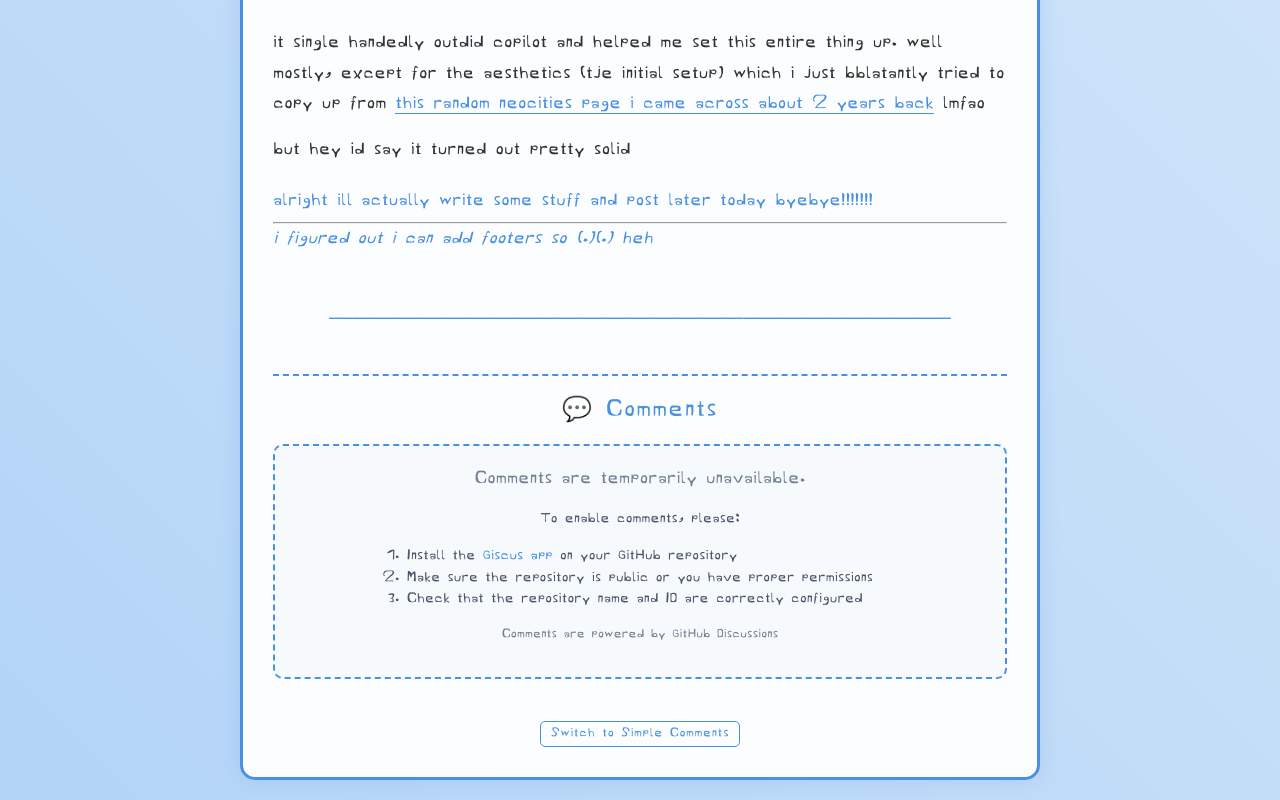
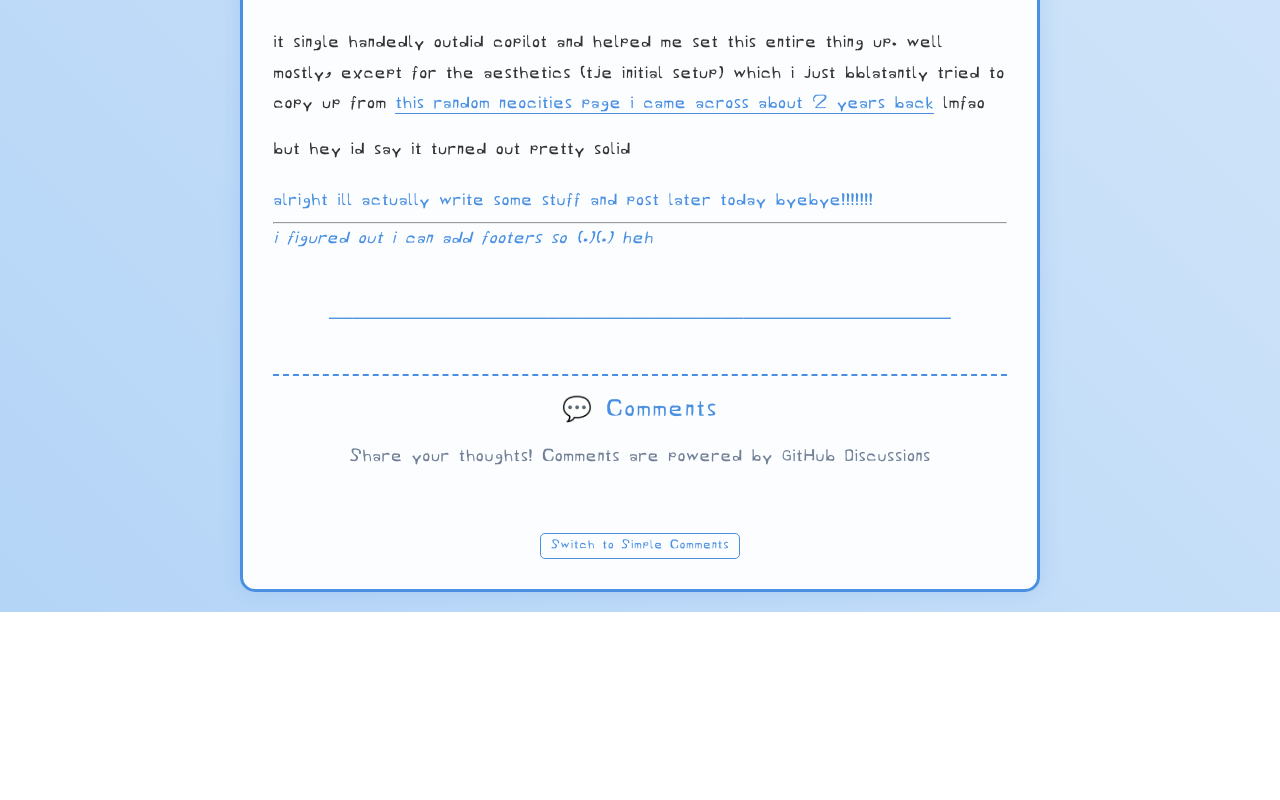
Before and after one commit to kio42069/yapping, a React (Vite) app: page /blog/its-finally-ready in a window 1280 px wide. Shown: the part 613-1413 px from the top of the page. After the commit the page ends 1225 px from the top, so only its background shows below. Built offline with nearby package versions, Linux system fonts and the light colour scheme.

Commit message:
comment work?

```diff
--- a/src/components/Giscus.jsx
+++ b/src/components/Giscus.jsx
@@ -1,73 +1,51 @@
-import React, { useState, useEffect } from 'react'
-import Giscus from '@giscus/react'
+import React, { useEffect, useRef } from 'react'
 
 const GiscusComments = () => {
-  const [giscusError, setGiscusError] = useState(false)
-  const [isLoading, setIsLoading] = useState(true)
+  const commentsRef = useRef(null)
+  const scriptLoaded = useRef(false)
 
   useEffect(() => {
-    // Check if Giscus is properly configured after a delay
-    const timer = setTimeout(() => {
-      const giscusFrame = document.querySelector('iframe[src*="giscus.app"]')
-      if (!giscusFrame) {
-        setGiscusError(true)
+    if (commentsRef.current && !scriptLoaded.current) {
+      // Remove any existing script to avoid duplicates
+      const existingScript = document.querySelector('script[src="https://giscus.app/client.js"]')
+      if (existingScript) {
+        existingScript.remove()
       }
-      setIsLoading(false)
-    }, 3000)
 
-    return () => clearTimeout(timer)
+      console.log('Creating new Giscus script...')
+
+      // Create and insert the script
+      const script = document.createElement('script')
+      script.src = "https://giscus.app/client.js"
+      script.setAttribute('data-repo', "kio42069/yapping")
+      script.setAttribute('data-repo-id', "R_kgDOPC7QwA")
+      script.setAttribute('data-category', "General")
+      script.setAttribute('data-category-id', "DIC_kwDOPC7QwM4CsKXr")
+      script.setAttribute('data-mapping', "pathname")
+      script.setAttribute('data-strict', "0")
+      script.setAttribute('data-reactions-enabled', "1")
+      script.setAttribute('data-emit-metadata', "0")
+      script.setAttribute('data-input-position', "bottom")
+      script.setAttribute('data-theme', "catppuccin_frappe")
+      script.setAttribute('data-lang', "en")
+      script.setAttribute('crossorigin', "anonymous")
+      script.async = true
+
+      // Add event listeners for script loading events
+      script.onload = () => {
+        console.log('Giscus script loaded successfully!')
+        scriptLoaded.current = true
+      }
+
+      script.onerror = (error) => {
+        console.error('Error loading Giscus script:', error)
+      }
+
+      commentsRef.current.appendChild(script)
+    }
   }, [])
 
-  if (isLoading) {
-    return (
-      <div className="comments-section">
-        <h3 style={{ color: '#4a90e2', textAlign: 'center', marginBottom: '20px' }}>
-          💬 Comments
-        </h3>
-        <p style={{ textAlign: 'center', color: '#718096', marginBottom: '20px' }}>
-          Loading comments...
-        </p>
-      </div>
-    )
-  }
 
-  if (giscusError) {
-    return (
-      <div className="comments-section">
-        <h3 style={{ color: '#4a90e2', textAlign: 'center', marginBottom: '20px' }}>
-          💬 Comments
-        </h3>
-        <div style={{
-          background: '#f7fafc',
-          padding: '20px',
-          borderRadius: '10px',
-          border: '2px dashed #4a90e2',
-          textAlign: 'center'
-        }}>
-          <p style={{ color: '#718096', marginBottom: '15px' }}>
-            Comments are temporarily unavailable.
-          </p>
-          <p style={{ color: '#4a5568', fontSize: '0.9rem', marginBottom: '15px' }}>
-            To enable comments, please:
-          </p>
-          <ol style={{
-            textAlign: 'left',
-            display: 'inline-block',
-            color: '#4a5568',
-            fontSize: '0.9rem',
-            marginBottom: '15px'
-          }}>
-            <li>Install the <a href="https://github.com/apps/giscus" target="_blank" rel="noopener noreferrer" style={{ color: '#4a90e2' }}>Giscus app</a> on your GitHub repository</li>
-            <li>Make sure the repository is public or you have proper permissions</li>
-            <li>Check that the repository name and ID are correctly configured</li>
-          </ol>
-          <p style={{ color: '#718096', fontSize: '0.8rem' }}>
-            Comments are powered by GitHub Discussions
-          </p>
-        </div>
-      </div>
-    )
-  }
 
   return (
     <div className="comments-section">
@@ -77,21 +55,9 @@ const GiscusComments = () => {
       <p style={{ textAlign: 'center', color: '#718096', marginBottom: '20px' }}>
         Share your thoughts! Comments are powered by GitHub Discussions
       </p>
-      <Giscus
-        id="comments"
-        repo="kio42069/yapping"
-        repoId="R_kgDOPC7QwA"
-        category="General"
-        categoryId="DIC_kwDOPC7QwM4CsKXr"
-        mapping="pathname"
-        strict="0"
-        reactionsEnabled="1"
-        emitMetadata="0"
-        inputPosition="bottom"
-        theme="catppuccin_frappe"
-        lang="en"
-        loading="lazy"
-      />
+
+      {/* Container for Giscus script */}
+      <div ref={commentsRef} className="giscus-container"></div>
     </div>
   )
 }
```
